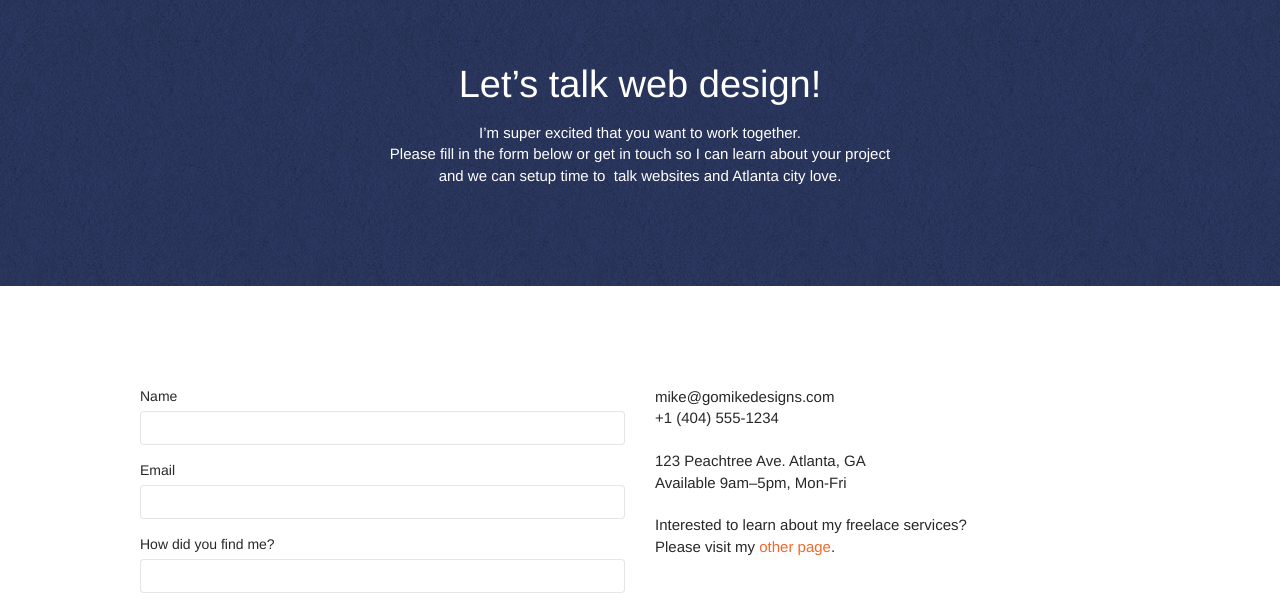
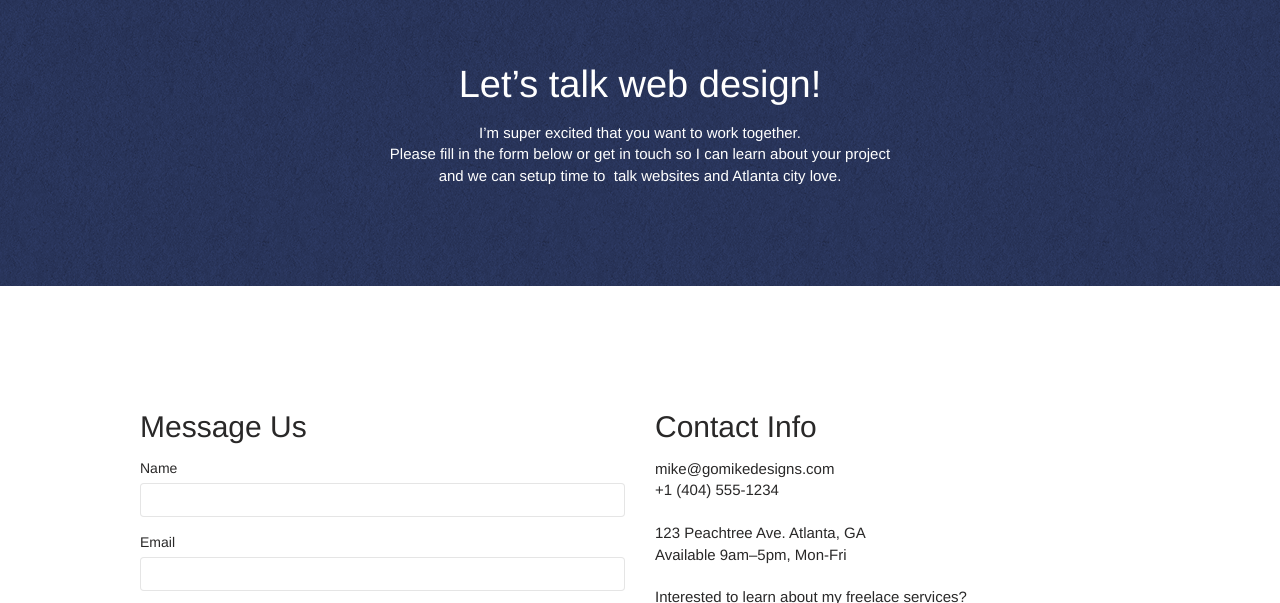
Before and after one commit to Lupitaqs/P4, a plain HTML site: page contact.html in a window 1280 px wide. Shown: the part 135-738 px from the top of the page. Drawn offline with Linux system fonts and the light colour scheme; files that its build step writes are made by us from their sources.

Commit message:
Form headings

```diff
--- a/contact.html
+++ b/contact.html
@@ -86,6 +86,7 @@
 		<div class="container bloc-lg container-margin">
 			<div class="row">
 				<article class="col-sm-6">
+					<h2>Message Us</h2>
 					<form id="form_1" novalidate success-msg="Your message has been sent." fail-msg="Sorry it seems that our mail server is not responding, Sorry for the inconvenience!">
 						<div class="form-group">
 							<label for="name">
@@ -116,6 +117,7 @@
 					</form>
 				</article>
 				<article class="col-sm-6">
+					<h2>Contact Info</h2>
 					<p>
 						mike@gomikedesigns.com<br>+1 (404) 555-1234<br> <br>123 Peachtree Ave. Atlanta, GA<br>Available 9am–5pm, Mon-Fri <br> <br>Interested to learn about my freelace services? <br>Please visit my&nbsp;<a class="ltc-atomic-tangerine" href="index.html" aria-label="other page">other page</a>.
 					</p>
```
Also changed, not shown: 1 other file.
